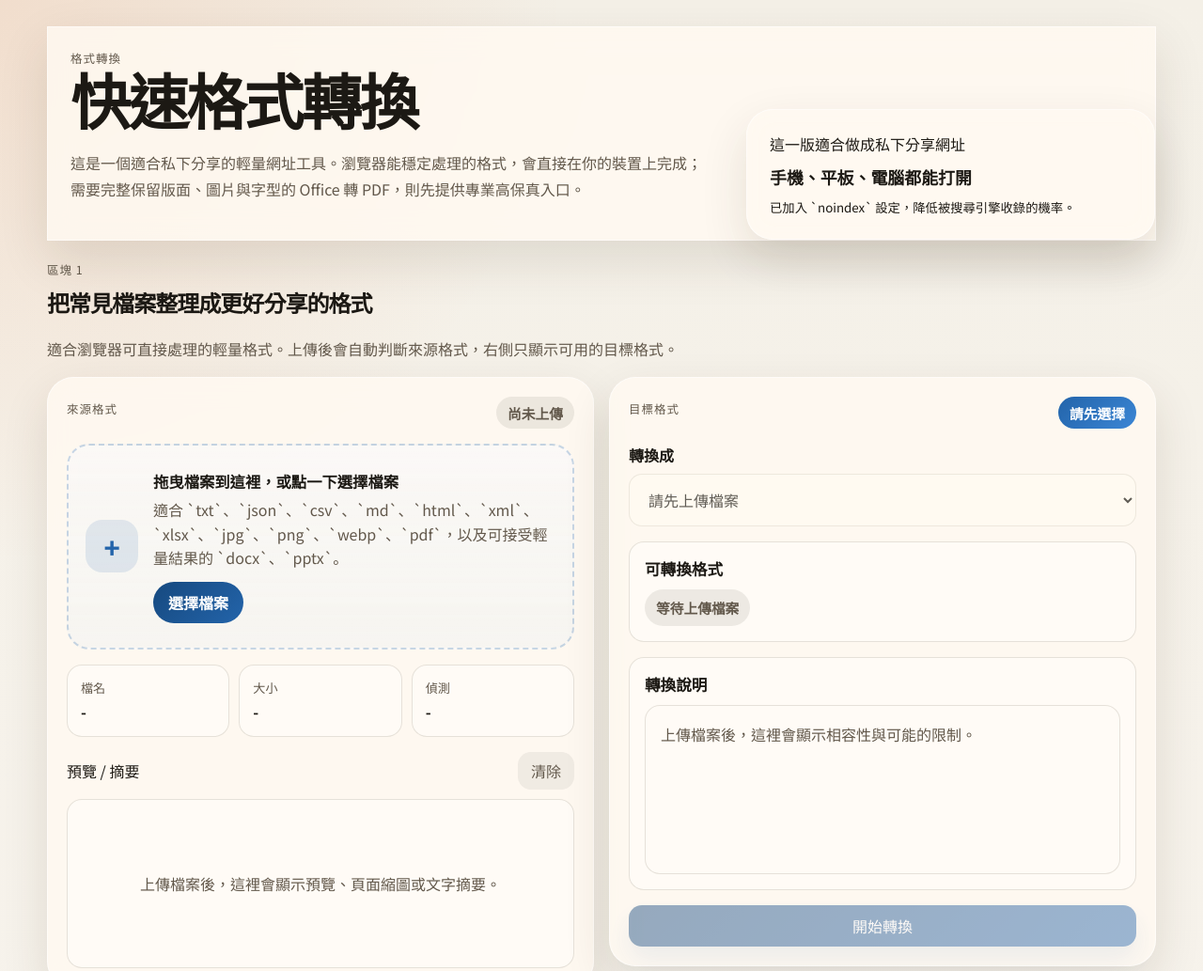
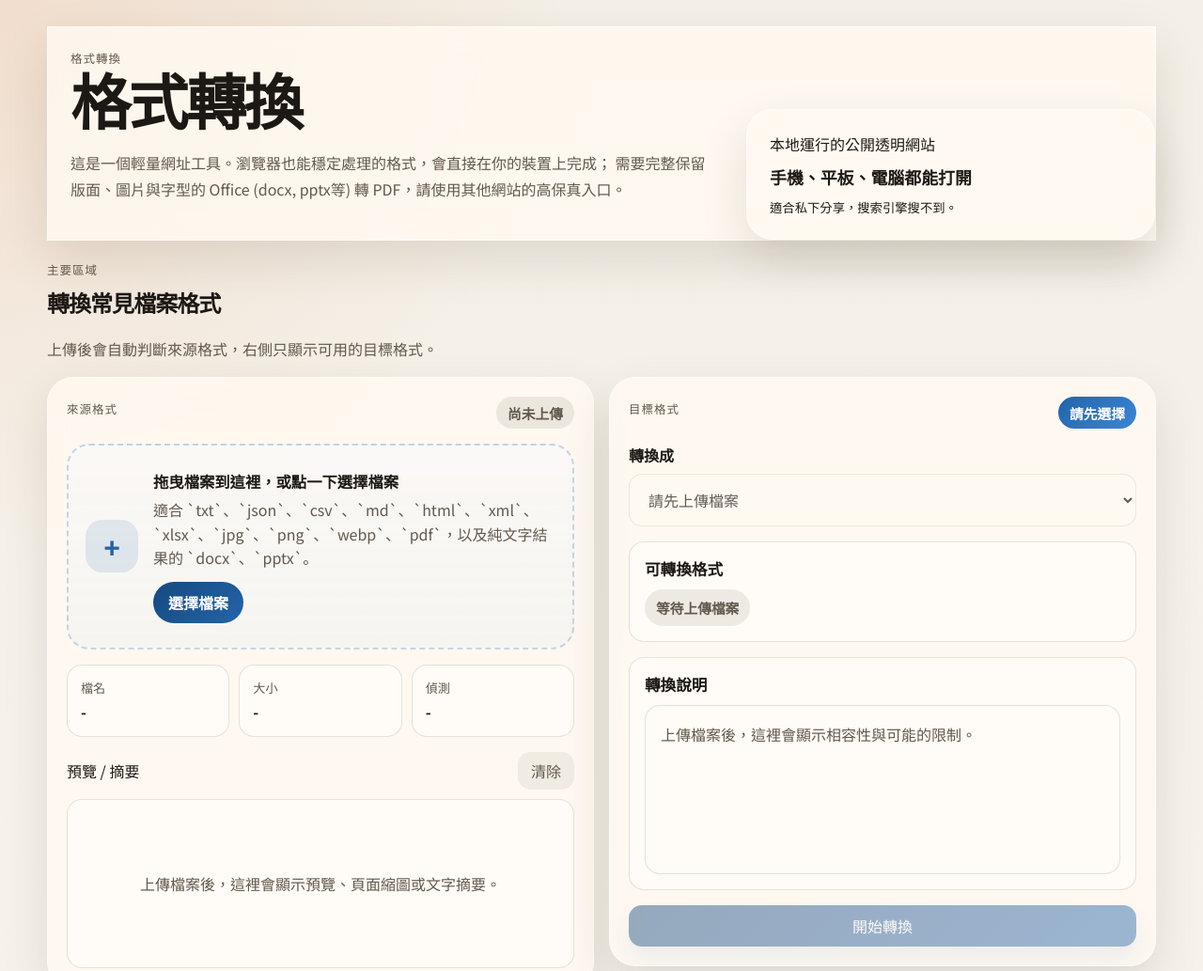
Before and after one commit to nocklg1643-sketch/Format-changer, a plain HTML site: page index.html in a window 1280 px wide. Shown: the top 1033 px of the page at 94% size. Drawn offline with nearby package versions, Linux system fonts and the light colour scheme; a script that the page names is missing.

Commit message:
edit txt

```diff
--- a/index.html
+++ b/index.html
@@ -18,16 +18,16 @@
       <header class="hero">
         <div class="hero-copy">
           <p class="eyebrow">格式轉換</p>
-          <h1>快速格式轉換</h1>
+          <h1>格式轉換</h1>
           <p>
-            這是一個適合私下分享的輕量網址工具。瀏覽器能穩定處理的格式，會直接在你的裝置上完成；
-            需要完整保留版面、圖片與字型的 Office 轉 PDF，則先提供專業高保真入口。
+            這是一個輕量網址工具。瀏覽器也能穩定處理的格式，會直接在你的裝置上完成；
+            需要完整保留版面、圖片與字型的 Office (docx, pptx等) 轉 PDF，請使用其他網站的高保真入口。
           </p>
         </div>
         <div class="hero-note">
-          <span>這一版適合做成私下分享網址</span>
+          <span>本地運行的公開透明網站</span>
           <strong>手機、平板、電腦都能打開</strong>
-          <small>已加入 `noindex` 設定，降低被搜尋引擎收錄的機率。</small>
+          <small>適合私下分享，搜索引擎搜不到。</small>
         </div>
       </header>
 
@@ -35,11 +35,11 @@
         <section class="section-block">
           <div class="section-head">
             <div>
-              <p class="section-tag">區塊 1</p>
-              <h2>把常見檔案整理成更好分享的格式</h2>
+              <p class="section-tag"> 主要區域 </p>
+              <h2>轉換常見檔案格式</h2>
             </div>
             <p class="section-desc">
-              適合瀏覽器可直接處理的輕量格式。上傳後會自動判斷來源格式，右側只顯示可用的目標格式。
+              上傳後會自動判斷來源格式，右側只顯示可用的目標格式。
             </p>
           </div>
 
@@ -55,7 +55,7 @@
                 <div class="dropzone-icon">+</div>
                 <div>
                   <strong>拖曳檔案到這裡，或點一下選擇檔案</strong>
-                  <p>適合 `txt`、`json`、`csv`、`md`、`html`、`xml`、`xlsx`、`jpg`、`png`、`webp`、`pdf`，以及可接受輕量結果的 `docx`、`pptx`。</p>
+                  <p>適合 `txt`、`json`、`csv`、`md`、`html`、`xml`、`xlsx`、`jpg`、`png`、`webp`、`pdf`，以及純文字結果的 `docx`、`pptx`。</p>
                   <span class="dropzone-hint">選擇檔案</span>
                 </div>
               </div>
@@ -146,7 +146,7 @@
         <section class="section-block">
           <div class="section-head">
             <div>
-              <p class="section-tag">區塊 2</p>
+              <p class="section-tag">請移玉步</p>
               <h2>高保真 Office 轉 PDF</h2>
             </div>
             <p class="section-desc">
```
